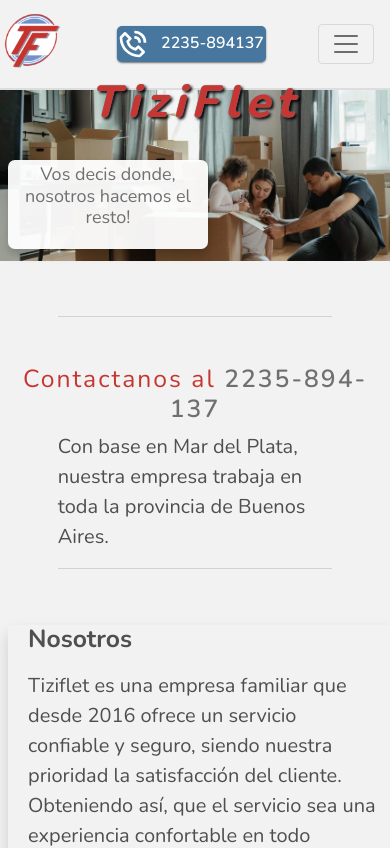
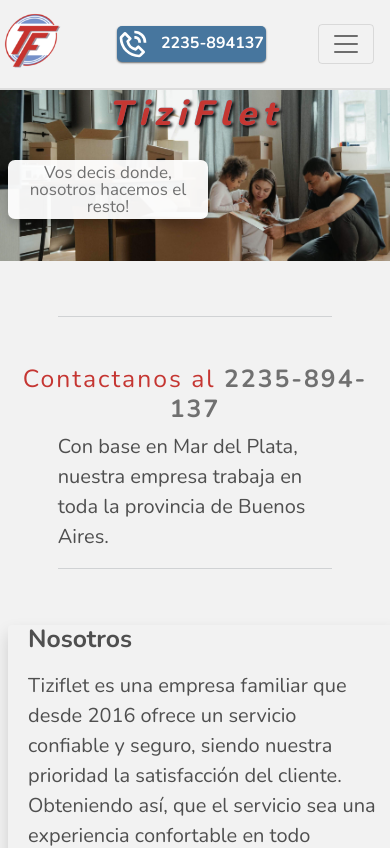
Before and after one commit to JoaquinPalacios/TiziFlet, a Next.js app: page / in a window 390 px wide. Shown: the top 848 px of the page. Built offline with nearby package versions, Linux system fonts and the light colour scheme.

Commit message:
more xs breakpoint changes

```diff
--- a/styles/globals.css
+++ b/styles/globals.css
@@ -149,17 +149,16 @@
 @media only screen and (max-width: 400px) {
   a {
     font-size: 1em;
-    font-weight: 600;
   }
   h1 {
-    font-size: 45px;
+    font-size: 35px;
   }
   nav .phone {
     font-size: 1em;
     padding: 2px 2px 2px 0px;
   }
   .titleTop {
-    top: 5em;
+    top: 6em;
   }
   .headerBox {
     border-radius: 7px;
@@ -168,9 +167,11 @@
     max-width: 200px;
   }
   .text {
-    font-size: 18px;
-    line-height: 1.2em;
-    padding: 4px 4px;
+    font-size: 17px;
+    line-height: 1em;
+    padding: 4px 1px;
+    display: table-cell;
+    align-content: center;
   }
 }
 @media only screen and (min-width: 400px) and (max-width: 576px) {
```
